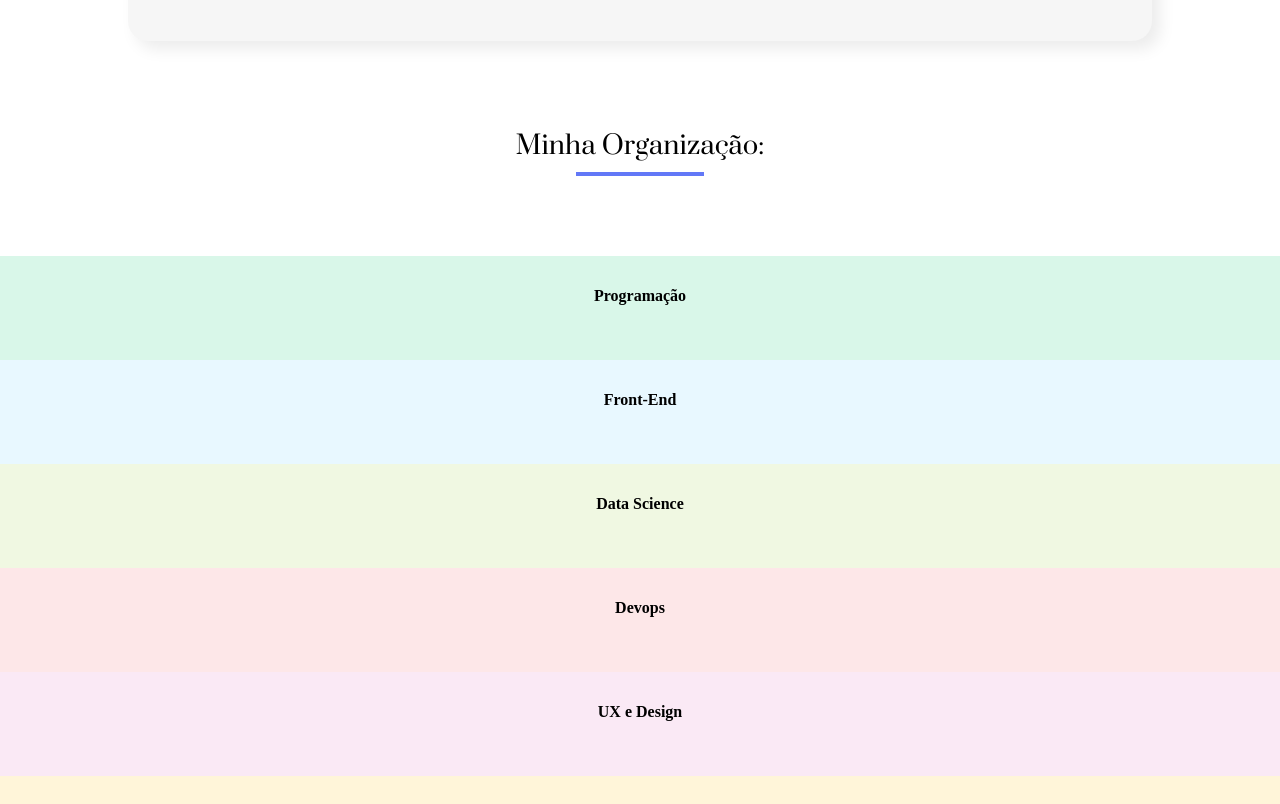
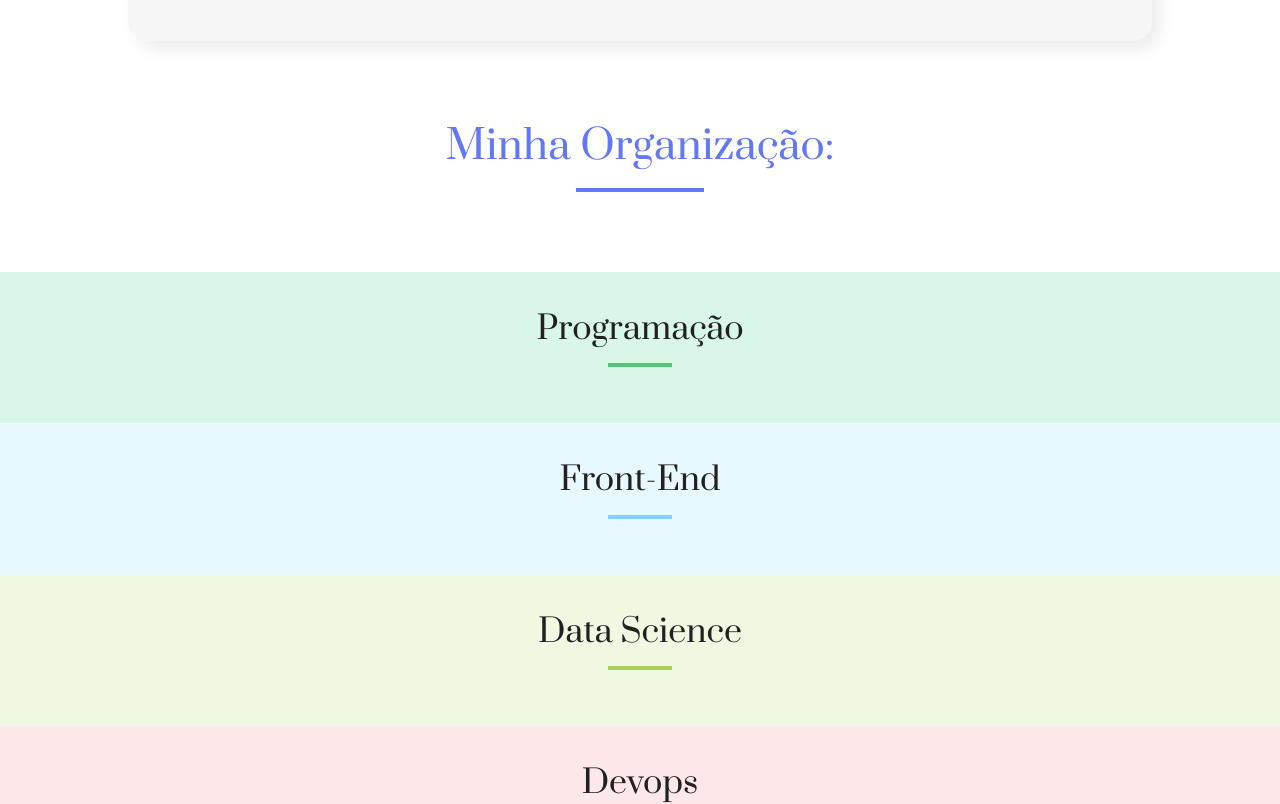
Before and after one commit to DWinst0n/projeto-react-organo, a React (Create React App) app: page / in a window 1280 px wide. Shown: the part 1320-2124 px from the top of the page. Built offline with nearby package versions, Linux system fonts and the light colour scheme.

Commit message:
Finalização da estilização de componentes de time

```diff
--- a/src/App.jsx
+++ b/src/App.jsx
@@ -8,9 +8,7 @@ function App() {
 
 	const aoNovoColaboradorCadastrado = (colaborador) => {
 		JSON.stringify(colaborador);
-		console.log(colaborador);
 		setColaboradores([...colaboradores, colaborador]);
-		console.log(colaboradores);
 	};
 
 	return (
--- a/src/components/Times/Time.jsx
+++ b/src/components/Times/Time.jsx
@@ -13,7 +13,15 @@ const Time = (p) => {
 			style={{
 				backgroundColor: `var(--fundo${stringModif("")})`,
 			}}>
-			<h2 className="nome__time">{p.nomeTime}</h2>
+			<div className="nome__time__container">
+				<h2 className="nome__time">{p.nomeTime}</h2>
+				<div
+					className="time__hr"
+					style={{
+						width: "5vw",
+						border: `2px solid var(--cor${stringModif("")})`,
+					}}></div>
+			</div>
 			<div className="colaboradores__time">
 				{p.colabs.map((colab) => (
 					<Card
--- a/src/components/Times/times.css
+++ b/src/components/Times/times.css
@@ -8,23 +8,39 @@
 	display: flex;
 	flex-direction: column;
 	text-align: center;
+	align-items: center;
 	width: 100%;
 	gap: clamp(0.75rem, 3vh, 3.25rem);
 	padding: 2rem 0;
+}
+.nome__time__container {
+	display: flex;
+	flex-direction: column;
+	align-items: center;
+	justify-content: center;
+	gap: 0.5rem;
+}
+.nome__time {
+	font-family: var(--fonte-primaria);
+	font-size: clamp(1rem, 2.5vw, 2rem);
+	font-weight: 400;
+	line-height: clamp(2.5rem, 4vw, 4.5rem);
+	color: var(--cor-fonte);
 }
 .colaboradores__time {
 	display: flex;
 	gap: clamp(0.75rem, 2vw, 1.5rem);
 	justify-content: center;
 	align-items: center;
+	flex-wrap: wrap;
 }
-
 .card {
 	position: relative;
 	width: clamp(8rem, 20vw, 14rem);
 	height: clamp(10rem, 24vw, 17rem);
 	background-color: var(--cor-contraste);
 	border-radius: 0.625rem;
+	box-shadow: 0 0.25rem 0.25rem rgba(0, 0, 0, 0.25);
 }
 .time__area {
 	width: 100%;
@@ -38,9 +54,24 @@
 	flex-direction: column;
 	align-items: center;
 	justify-content: space-around;
+	gap: 0.25rem;
 }
 .card img {
 	width: clamp(4rem, 10vw, 7.5rem);
 	height: clamp(4rem, 10vw, 7.5rem);
 	border-radius: 50%;
+	object-fit: cover;
 }
+
+.nome__colaborador {
+	font-size: clamp(0.75rem, 2vw, 1rem);
+	font-weight: 600;
+	font-family: var(--fonte-secundaria);
+	color: var(--cor-destaque);
+}
+.cargo__colaborador {
+	font-size: clamp(0.75rem, 2vw, 1rem);
+	font-weight: 400;
+	font-family: var(--fonte-secundaria);
+	color: var(--cor-fonte);
+}
--- a/src/styles/global.css
+++ b/src/styles/global.css
@@ -49,12 +49,14 @@ img {
 	text-align: center;
 	justify-content: center;
 	align-items: center;
+	gap: 1rem;
 }
 .minha__organizacao__container h3 {
-	font-size: clamp(1.5rem, 2vw, 2.5rem);
+	font-size: clamp(1.5rem, 5vw, 2.5rem);
 	font-family: var(--fonte-primaria);
 	font-weight: 400;
 	line-height: clamp(2.5rem, 4vw, 4.5rem);
+	color: var(--cor-destaque);
 }
 .minha__organizacao__container div {
 	width: 10vw;
```
